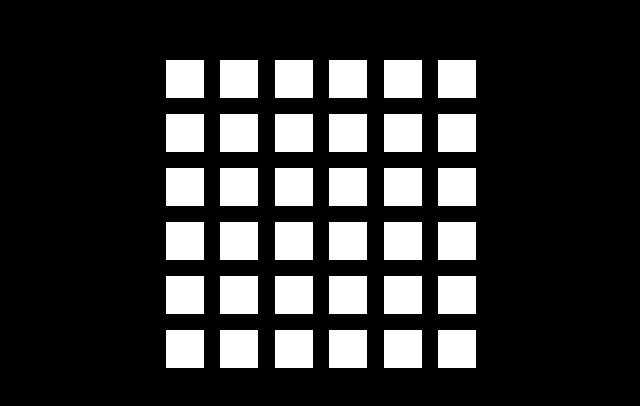
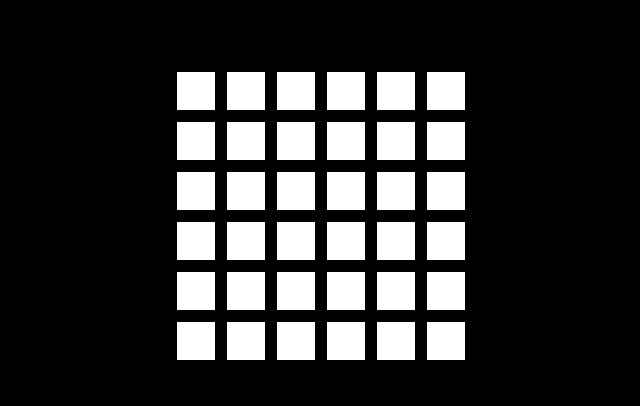
Before and after one commit to carminelentisco/js-jq-ajax-grigliaquad, a plain HTML site: page index.html in a window 1280 px wide. Shown: the part 184-590 px from the top of the page, without its empty margins (319-959 px from the left). Drawn offline with nearby package versions, Linux system fonts and the light colour scheme.

Commit message:
CSS
Modifica di struttura delle caselle

```diff
--- a/style/style.css
+++ b/style/style.css
@@ -15,23 +15,17 @@ body {
     background-color: #000;
 }
 
-/* Utility */
-.green {
-    background-color: green;
-}
-
-.yellow {
-    background-color: yellow;
-}
-
 /* GAME BOX */
 .game-box {
     display: flex;
     flex-direction: column;
 }
-/* single box */
+
+.row {
+    display: flex;
+}
+
 .box {
-    display: inline-flex;
     height: 40px;
     width: 40px;
     margin: 5px;
@@ -39,6 +33,9 @@ body {
     background-color: #fff;
     cursor: pointer;
     transition: transform .2s;
+    display: flex;
+    justify-content: center;
+    align-items: center;
 }
 
 .box:hover {
```
